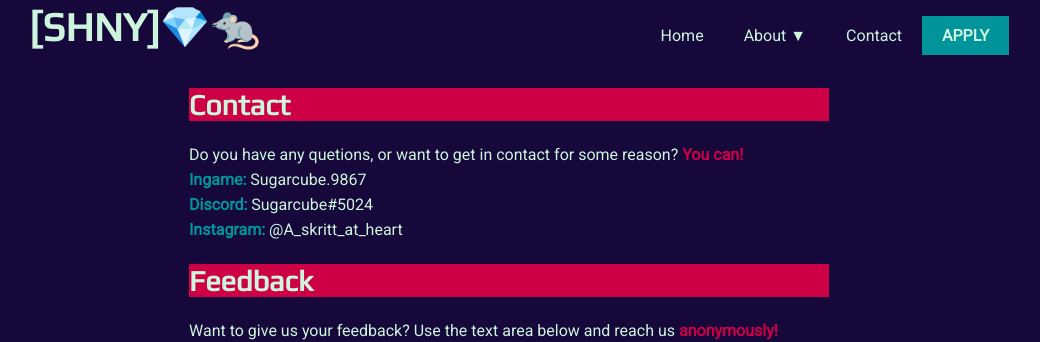
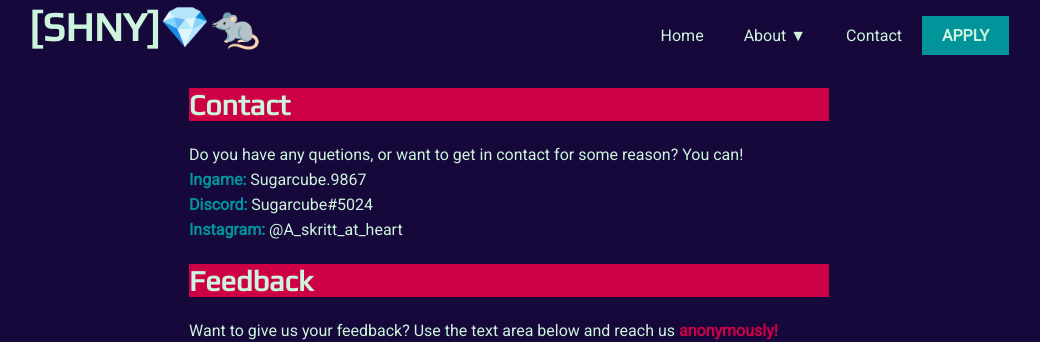
Before and after one commit to KimberlyVdB/SHNY-Jekyll-Website, a Jekyll site: the page built from contact.html, in a window 1280 px wide. Shown: the top 342 px of the page, without its empty margins (131-1171 px from the left). Built offline with Jekyll 4.4.1, drawn with Linux system fonts in a browser that asks for light colours; nearby versions of some CDN libraries; a script that is not in the unit is left out.

Commit message:
removed span

```diff
--- a/contact.html
+++ b/contact.html
@@ -5,8 +5,7 @@ title: mainContent
 
 <div class="content">
   <h2 class="titles">Contact</h2>
-  <p>Do you have any quetions, or want to get in contact for some reason?
-    <span class="altSpanColor">You can!</span></p>
+  <p>Do you have any quetions, or want to get in contact for some reason? You can!</p>
 
   <!-- <ul class="contactInfo"> -->
   <p><span>Ingame:</span> Sugarcube.9867</p>
```
